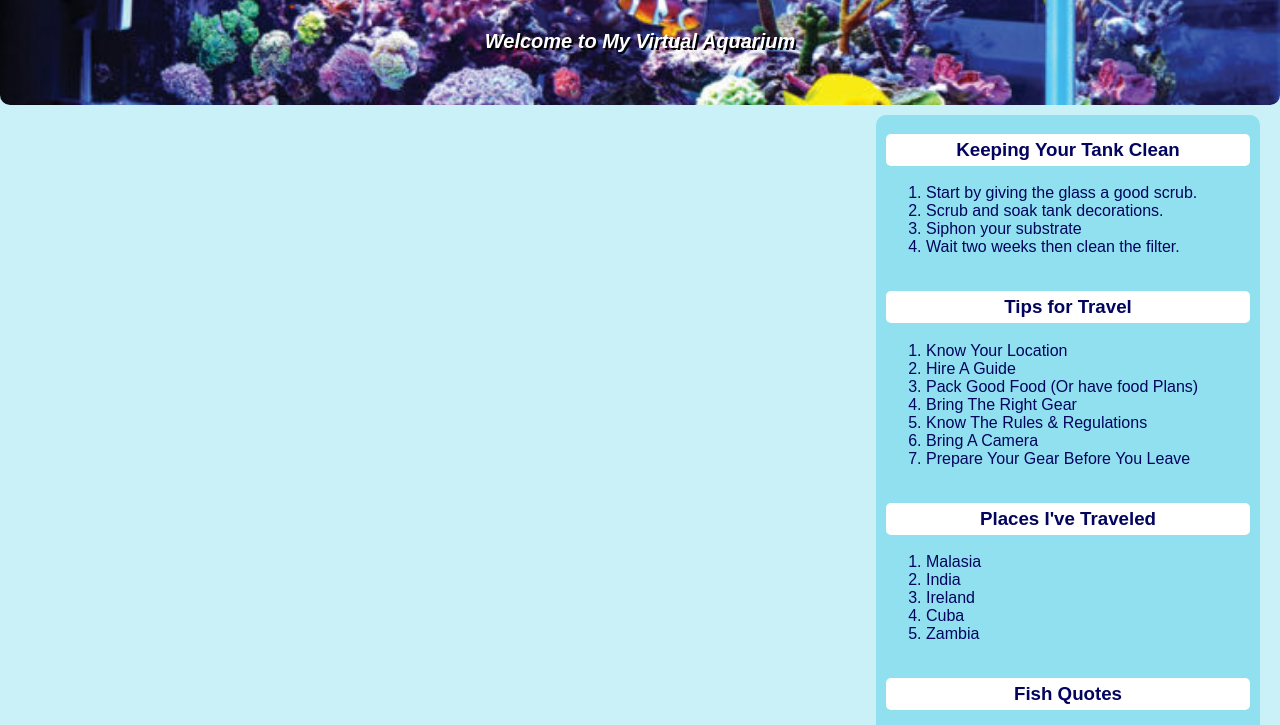
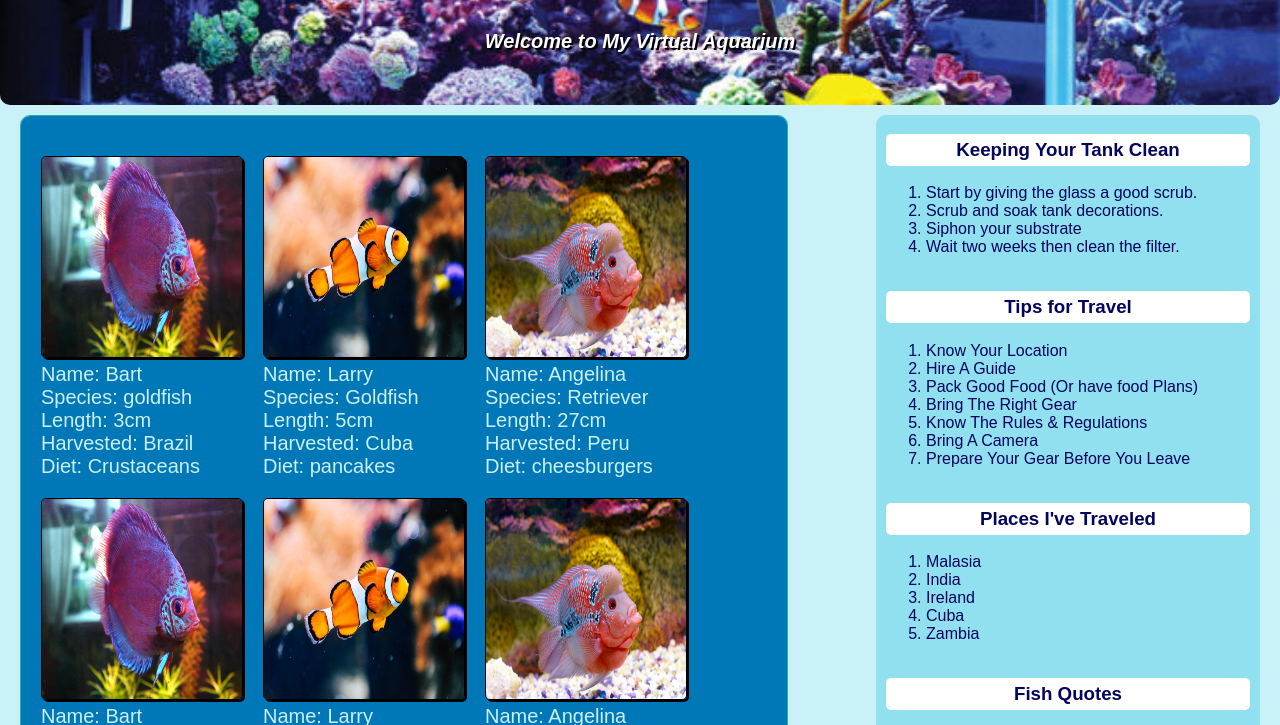
Before and after one commit to StephenSGambill/martins-aquarium, a plain HTML site: page index.html in a window 1280 px wide. Shown: the part 75-800 px from the top of the page. Drawn offline with Linux system fonts and the light colour scheme.

Commit message:
My final version of Martin's Aquarium

```diff
--- /dev/null
+++ b/scripts/FishList.js
@@ -0,0 +1,35 @@
+// Import the function that returns a copy of the fish array
+import {getFish} from './database.js'
+
+
+
+
+
+export const FishList = () => {
+    // Invoke the function that you imported from the database module
+    const fishes = getFish()
+    // Start building a string filled with HTML syntax
+    let htmlString = '<article class="fishList">'
+
+
+
+
+
+    // Create HTNL representations of each fish here
+    for (const fish of fishes) {
+
+        // Why is there a backtick used for this string?
+        htmlString += `<section class="fish card">
+            <div><img  class="fish__image image--card" src="${fish.image}" /></div>
+            <div class="fish__name">Name: ${fish.name}</div>
+            <div class="fish__species">Species: ${fish.species}</div>
+            <div class="fish__length">Length: ${fish.length}cm</div>
+            <div class="fish__location">Harvested: ${fish.location}</div>
+            <div class="fish__diet">Diet: ${fish.food}</div>
+        </section>
+`
+    }
+    htmlString += `</article>`
+
+    return htmlString
+}
--- a/scripts/database.js
+++ b/scripts/database.js
@@ -9,12 +9,87 @@ const database = {
         {
             name: "Bart",
             species: "goldfish",
-            food: "crustaceans",
-            size: 3,
-            harvested: "Brazil",
+            food: "Crustaceans",
+            length: 3,
+            location: "Brazil",
+            image: "/images/fish2.jpeg"
+        },
+        {
+            name: "Larry",
+            species: "Goldfish",
+            food: "pancakes",
+            length: 5,
+            location: "Cuba",
+            image: "/images/nemo.jpeg"
+
+        },
+        {
+            name: "Angelina",
+            species: "Retriever",
+            food: "cheesburgers",
+            length: 27,
+            location: "Peru",
+            image: "/images/Cichlid.jpeg"
+
+        },
+        {
+            name: "Bart",
+            species: "goldfish",
+            food: "Crustaceans",
+            length: 3,
+            location: "Brazil",
+            image: "/images/fish2.jpeg"
+        },
+        {
+            name: "Larry",
+            species: "Goldfish",
+            food: "pancakes",
+            length: 5,
+            location: "Cuba",
+            image: "/images/nemo.jpeg"
+
+        },
+        {
+            name: "Angelina",
+            species: "Retriever",
+            food: "cheesburgers",
+            length: 27,
+            location: "Peru",
+            image: "/images/Cichlid.jpeg"
+
+        },
+        {
+            name: "Bart",
+            species: "goldfish",
+            food: "Crustaceans",
+            length: 3,
+            location: "Brazil",
+            image: "/images/fish2.jpeg"
+        },
+        {
+            name: "Larry",
+            species: "Goldfish",
+            food: "pancakes",
+            length: 5,
+            location: "Cuba",
+            image: "/images/nemo.jpeg"
+
+        },
+        {
+            name: "Angelina",
+            species: "Retriever",
+            food: "cheesburgers",
+            length: 27,
+            location: "Peru",
+            image: "/images/Cichlid.jpeg"
 
         }
     ]
 }
 
-console.log(database)
+//export current database to make available to other modules
+export const getFish = () => {
+    return database.fish.map(fish => ({...fish}))
+}
+
+//console.log(database.fish[0])
--- a/scripts/main.js
+++ b/scripts/main.js
@@ -0,0 +1,14 @@
+//used to import database module to make accessible here
+import { getFish } from './database.js'
+import { FishList } from './FishList.js'
+
+
+const allFish = getFish()
+
+for (const fish of allFish) {
+    console.log(fish)
+}
+
+const parentHTMLElement = document.querySelector(".fishCardContainer")
+
+parentHTMLElement.innerHTML = FishList()
--- a/styles/main.css
+++ b/styles/main.css
@@ -36,13 +36,10 @@ body {
     flex-direction: column;
     margin-left: 20px;
     color: black;
-    overflow: auto;
-    overflow-x: hidden;
-    overflow-y: auto;
     height: 1000px;
 
 }
-.fishCardFlex {
+.fishList {
     display: flex;
     padding: 20px;
     background-color: #0077b6;
@@ -51,9 +48,14 @@ body {
     margin-top: 10px;
     font-size: 20px;
     color: #caf0f8;
+    flex-wrap: wrap;
+    overflow:scroll;
+    overflow-x: hidden;
+    overflow-y: auto;
+
 
 }
-.fishCardPic {
+.fish__image {
     height: 200px;
     width: 200px;
     border-radius: 5px;
```
Also changed, not shown: images/Cichlid.jpeg (added).
